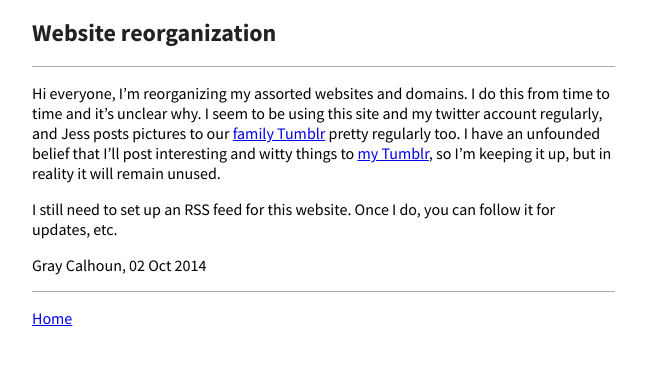
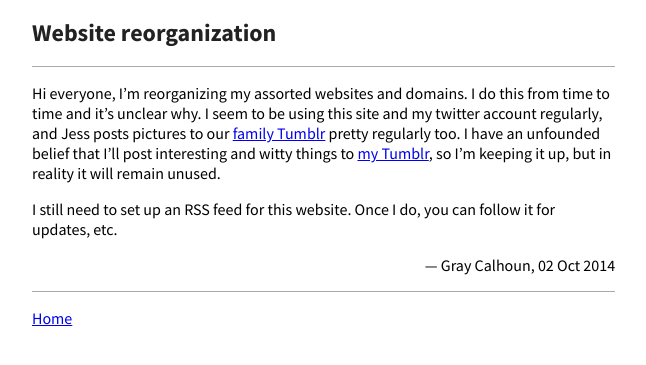
Before and after one commit to mmkuang/grayclhn.github.io, a Jekyll site: the page built from blog/_posts/2014-10-02-reboot.md, in a window 1280 px wide. Shown: the top 365 px of the page, without its empty margins (0-646 px from the left). Built offline with Jekyll 4.4.1, drawn with Linux system fonts in a browser that asks for light colours; Markdown is read by kramdown in place of the engine named in the settings.

Commit message:
Tweak signature on blog posts

```diff
--- a/_layouts/blog.html
+++ b/_layouts/blog.html
@@ -13,7 +13,7 @@
 	<hr>
 	{{ content }}
 
-	<p>{{ page.author }}, {{ page.date | date_to_string }}</p>
+	<p align="right">— {{ page.author }}, {{ page.date | date_to_string }}</p>
 	<hr>
 	<a href="/">Home</a>
       </section>
```
